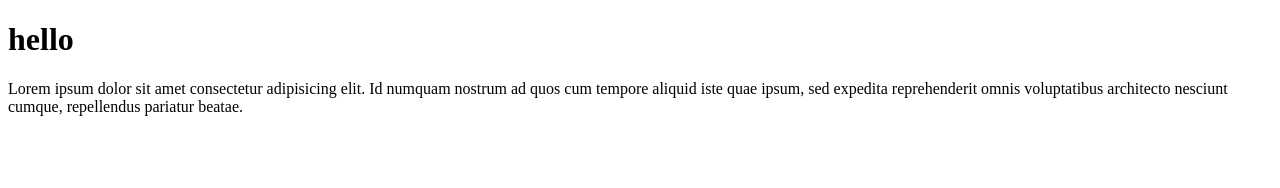
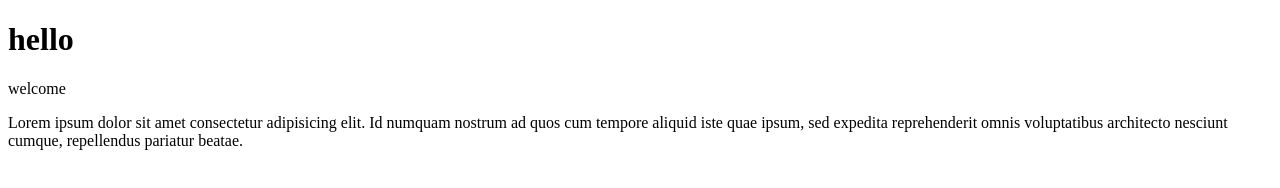
Before and after one commit to roksanadilshad/charit-fix-clone, a plain HTML site: page index.html in a window 1280 px wide. Drawn offline with Linux system fonts and the light colour scheme.

Commit message:
Update index.html

```diff
--- a/index.html
+++ b/index.html
@@ -7,6 +7,8 @@
 </head>
 <body>
     <h1>hello</h1>
+    <div>welcome</div>
     <p>Lorem ipsum dolor sit amet consectetur adipisicing elit. Id numquam nostrum ad quos cum tempore aliquid iste quae ipsum, sed expedita reprehenderit omnis voluptatibus architecto nesciunt cumque, repellendus pariatur beatae.</p>
 </body>
+
 </html>
```
